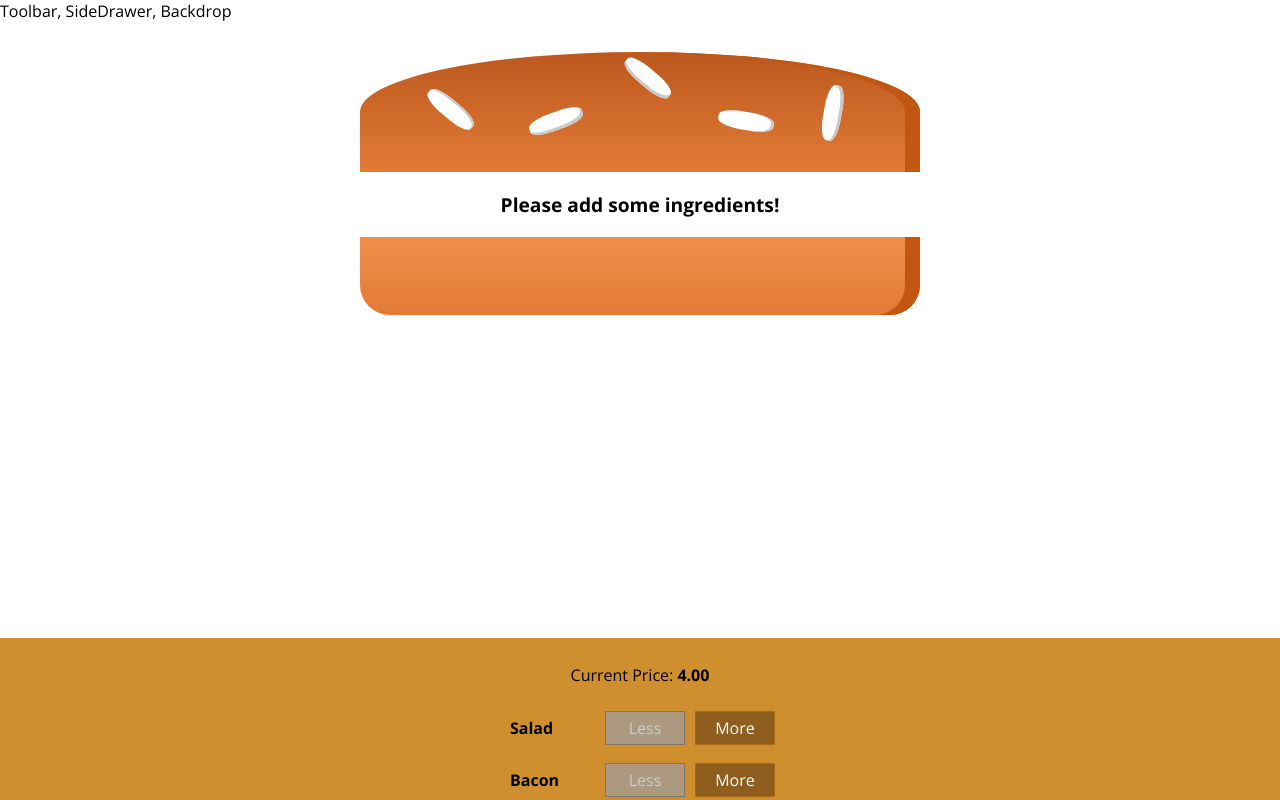
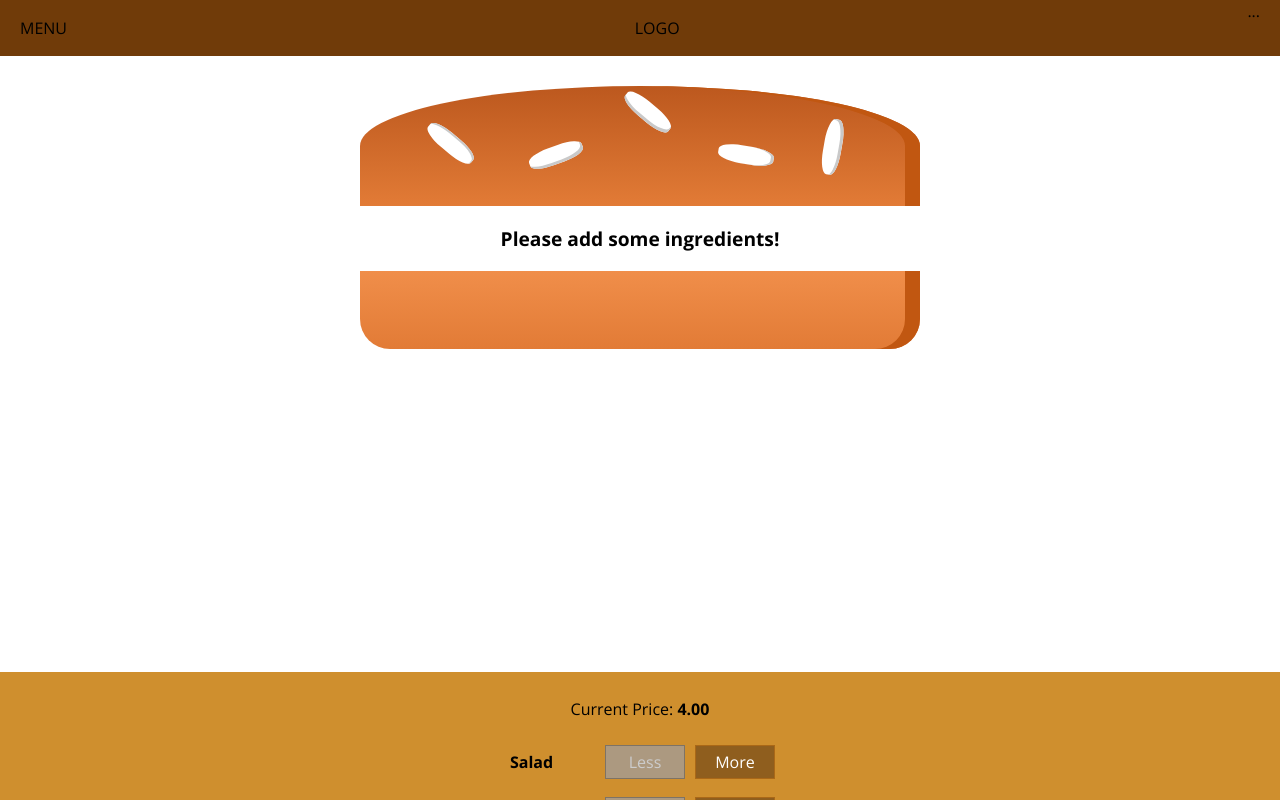
Before and after one commit to ivona21/burger-builder-app, a React app: page / in a window 1280 px wide. Shown: the top 800 px of the page. Built offline with nearby package versions, Linux system fonts and the light colour scheme.

Commit message:
toolbar component created

```diff
--- a/src/components/Burger/OrderSummary/OrderSummary.js
+++ b/src/components/Burger/OrderSummary/OrderSummary.js
@@ -16,6 +16,7 @@
             <ul>
                 {ingredientSummary}
             </ul>
+            <p><strong>Total Price: {props.price.toFixed(2)}</strong></p>
             <p>Continue to Checkout?</p>
             <Button clicked={props.purchaseCanceled} btnType="Danger">CANCEL</Button>
             <Button clicked={props.purchaseContinued} btnType="Success">CONTINUE</Button>
--- a/src/components/Layout/Layout.css
+++ b/src/components/Layout/Layout.css
@@ -1,3 +1,3 @@
 .Content {
-    margin-top: 16px;
+    margin-top: 72px;
 }
--- a/src/components/Layout/Layout.js
+++ b/src/components/Layout/Layout.js
@@ -1,10 +1,11 @@
 import React from "react";
 import Aux from "../../hoc/Auxiliary";
 import styles from "./Layout.css";
+import Toolbar from '../Navigation/Toolbar/Toolbar';
 
 const layout = (props) => (
     <Aux>
-        <div>Toolbar, SideDrawer, Backdrop</div>
+        <Toolbar />
         <main className={styles.Content}>
             {props.children}
         </main>
--- /dev/null
+++ b/src/components/Navigation/Toolbar/Toolbar.css
@@ -0,0 +1,18 @@
+.Toolbar {
+    height: 56px;
+    width: 100%;
+    position: fixed;
+    top: 0;
+    left: 0;
+    background-color: #703b09;
+    display: flex;
+    justify-content: space-between;
+    align-items: center;
+    padding: 0 20px;
+    box-sizing: border-box;
+    z-index: 90;
+}
+
+.Toolbar nav {
+    height: 100%;
+}
--- /dev/null
+++ b/src/components/Navigation/Toolbar/Toolbar.js
@@ -0,0 +1,14 @@
+import React from 'react';
+import styles from './Toolbar.css';
+
+const toolbar = (props) => (
+    <header className={styles.Toolbar}>
+        <div>MENU</div>
+        <div>LOGO</div>
+        <nav>
+            ...
+        </nav>
+    </header>
+);
+
+export default toolbar;
--- a/src/containers/BurgerBuilder/BurgerBuilder.js
+++ b/src/containers/BurgerBuilder/BurgerBuilder.js
@@ -98,6 +98,7 @@
                 <Modal show={this.state.purchaseMode}
                     modalClosed={this.purchaseCancelHandler}>
                     <OrderSummary
+                        price={this.state.totalPrice}
                         ingredients={this.state.ingredients}
                         purchaseCanceled={this.purchaseCancelHandler}
                         purchaseContinued={this.purchaseContinueHandler} />
```
